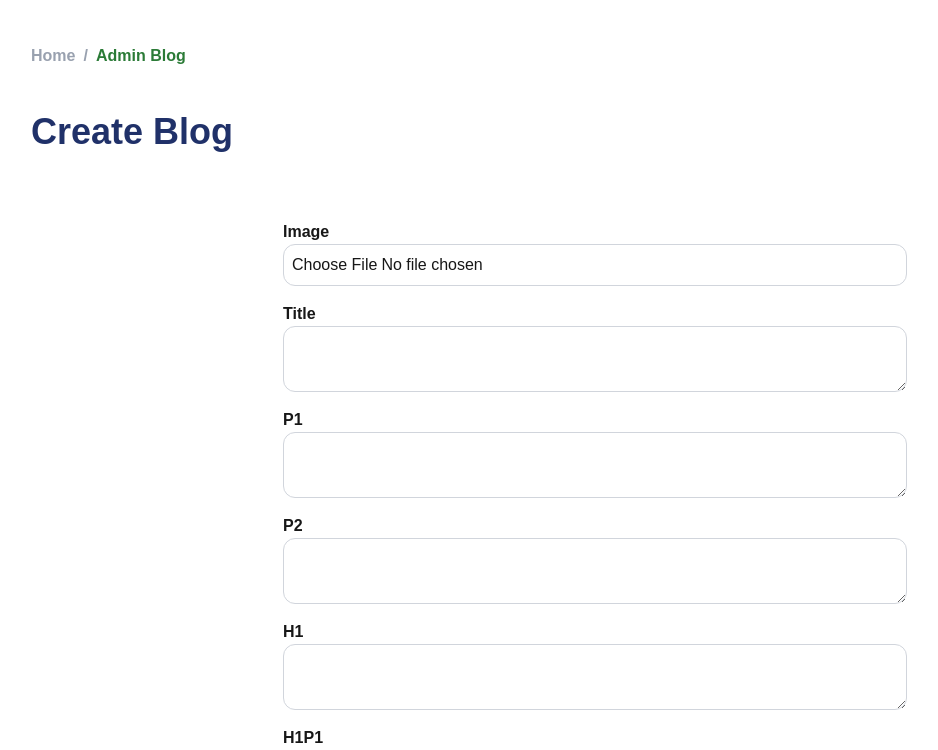
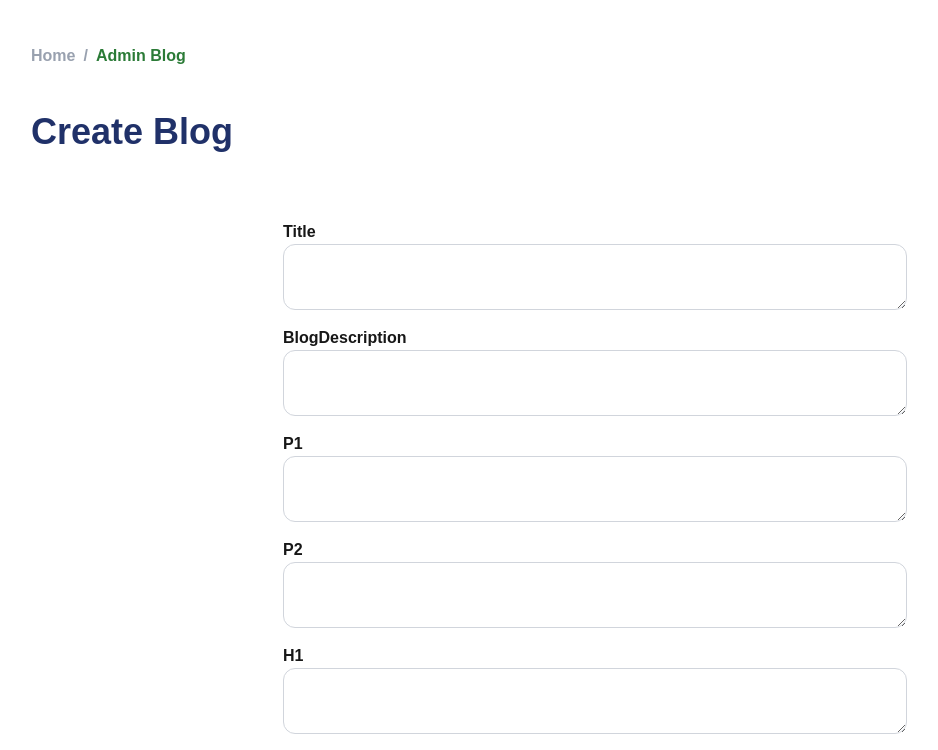
Before and after one commit to Happyhh-com/HHH, a Next.js app: page /admin/blog in a window 1280 px wide. Shown: the top 750 px of the page, without its empty margins (45-983 px from the left). Built offline with nearby package versions, Linux system fonts and the light colour scheme.

Commit message:
Blog Description

```diff
--- a/app/admin/blog/page.jsx
+++ b/app/admin/blog/page.jsx
@@ -13,6 +13,7 @@ export default function Blog(props) {
     "Id",
     // "Image",
     "Title",
+    "BlogDescription",
     "P1",
     "P2",
     "H1",
@@ -230,7 +231,7 @@ export default function Blog(props) {
 
       <div className="max-w-2xl mx-auto p-6">
         <form onSubmit={handleSubmit} className="space-y-4">
-          <div className="flex flex-col">
+          {/* <div className="flex flex-col">
             <label className="font-semibold block">Image</label>
             <input
               type="file"
@@ -238,7 +239,7 @@ export default function Blog(props) {
               accept="image/*"
               className="border border-gray-300 rounded-xl bg-white p-2"
             />
-          </div>
+          </div> */}
 
           {entityProperties
             .filter((prop) => prop !== "Id")
--- a/app/blog/page.jsx
+++ b/app/blog/page.jsx
@@ -14,6 +14,7 @@ export default function Blog(props) {
         "Id",
         // "Image",
         "Title",
+        "BlogDescription",
         "P1",
         "P2",
         "H1",
@@ -173,6 +174,7 @@ export default function Blog(props) {
     return (
         <>
             {formData["Title"] && (<p className="mx-19 font-bold text-2xl mt-10 text-green-500 mb-3">{formData["Title"]}</p>)}
+            {formData["BlogDescription"] && (<p className="mx-19">{formData["BlogDescription"]}</p>)}
             {formData["P1"] && (<p className="mx-19">{formData["P1"]}</p>)}
             {formData["P2"] && (<p className="mx-19">{formData["P2"]}</p>)}
 
```
